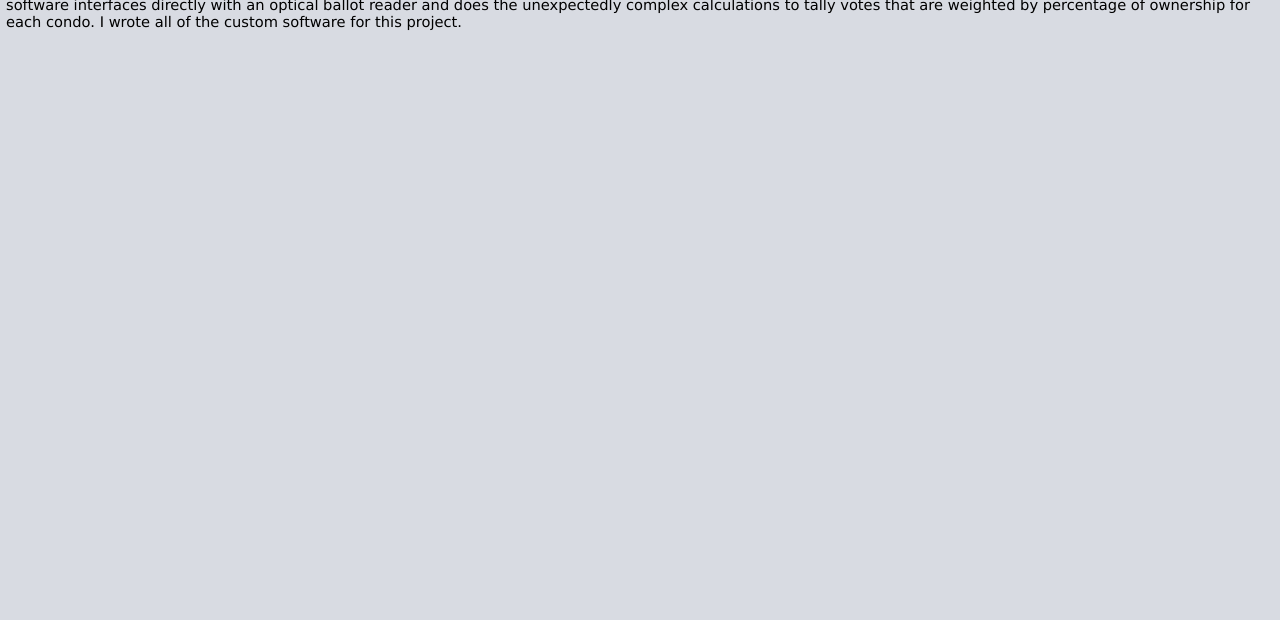
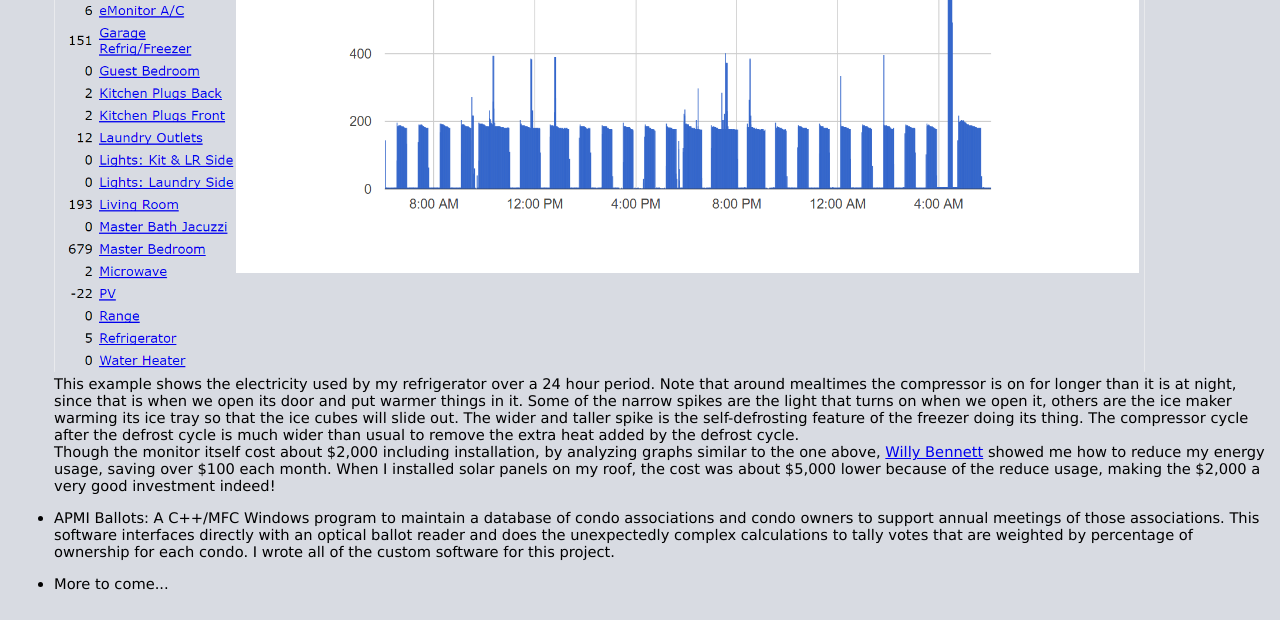
Before and after one commit to mrodby/GreenerCircuits, a PHP site: page / in a window 1280 px wide. Shown: the part 708-1328 px from the top of the page. Before the commit the page ends 738 px from the top, so only its background shows below. Run offline with PHP 8.4, Linux system fonts and the light colour scheme.

Commit message:
index.php: Enhance description and links for Greener Circuits, add example image main.css: Adjust spacing for several elements

```diff
--- a/index.php
+++ b/index.php
@@ -9,7 +9,7 @@
 </head>
 <body>
 
-<h1 align='center'>Michael Rodby</h1>
+<h1 align='center'><br/>Michael Rodby</h1>
 
 <table>
   <tr>
@@ -45,13 +45,32 @@
       track of that usage in a database, graphs usage over time, and notify
       me when something happens that I am interested in. Except for the actual
       monitoring device itself, all of the software (including the database
-      and web server) runs in a Raspberry Pi Zero, a tiny $5 computer that
-      runs Linux. You can see the results here, and the source code is
-      available on GitHub here. I wrote all of the custom software for this
+      and web server) runs in a <a href='https://www.adafruit.com/products/2885'>
+      Raspberry Pi Zero</a>, a tiny $5 computer that runs Linux. You can see
+      the results <a href='power.php'>here</a>, and the source code is
+      available on GitHub
+      <a href='https://github.com/mrodby/GreenerCircuits'>here</a>.
+      I wrote all of the custom software for this
       project. The web pages are so simple that I didn’t bother with a more
       powerful framework. If this were to turn into something real, I would
-      start over in a real web framework, such as Ruby on Rails.<br/>
-      <img src='greenercircuits.png' alt='Sample Greener Circuits display'>
+      convert it to a real web framework, such as Ruby on Rails.<br/>
+      <img src='images/gcpower.png' alt='Sample Greener Circuits display' width='90%'><br/>
+      This example shows the electricity used by my refrigerator over a 24 hour
+      period. Note that around mealtimes the compressor is on for longer than it
+      is at night, since that is when we open its door and put warmer things in
+      it. Some of the narrow spikes are the light that turns on when we open it,
+      others are the ice maker warming its ice tray so that the ice cubes will
+      slide out. The wider and taller spike is the self-defrosting feature of
+      the freezer doing its thing. The compressor cycle after the defrost cycle
+      is much wider than usual to remove the extra heat added by the defrost
+      cycle.<br/>
+      Though the monitor itself cost about $2,000 including installation, by
+      analyzing graphs similar to the one above,
+      <a href='http://www.energyconsultingassociates.com'>Willy Bennett</a>
+      showed me how to reduce my energy usage, saving over $100 each month.
+      When I installed solar panels on my roof, the cost was about $5,000
+      lower because of the reduce usage, making the $2,000 a very good
+      investment indeed!
     </li>
     <li>
       APMI Ballots: A C++/MFC Windows program to maintain a database of condo
@@ -61,6 +80,9 @@
       that are weighted by percentage of ownership for each condo. I wrote all
       of the custom software for this project.
     </li>
+    <li>
+      More to come...
+    </li>
   </ul>
 </p>
 
--- a/main.css
+++ b/main.css
@@ -1,13 +1,17 @@
-* {
-  margin: 0px 0px 0px 0px;
-  padding: 0px 0px 0px 0px;
-}
-
 body, html {
   padding: 3px 3px 3px 3px;
   background-color: #D8DBE2;
   font-family: Verdana, sans-serif;
   font-size: 11pt;
+}
+
+p, li {
+  margin-bottom: 1em;
+}
+
+td, th {
+  margin: 3px 3px 3px 3px;
+  padding: 3px 3px 3px 3px;
 }
 
 ul.menu {
@@ -20,6 +24,7 @@ ul.menu {
 
 li.menu {
   float: left;
+  margin: 0;
 }
 
 li a.menu {
@@ -33,12 +38,3 @@ li a.menu {
 li a.menu:hover {
   background-color: #111111;
 }
-
-p {
-  margin-bottom: 1em;
-}
-
-td, th {
-  margin: 3px 3px 3px 3px;
-  padding: 3px 3px 3px 3px;
-}
```
Also changed, not shown: gcpower.png (added), 1 other file. Lines whose indentation alone changed are shown as unchanged.
